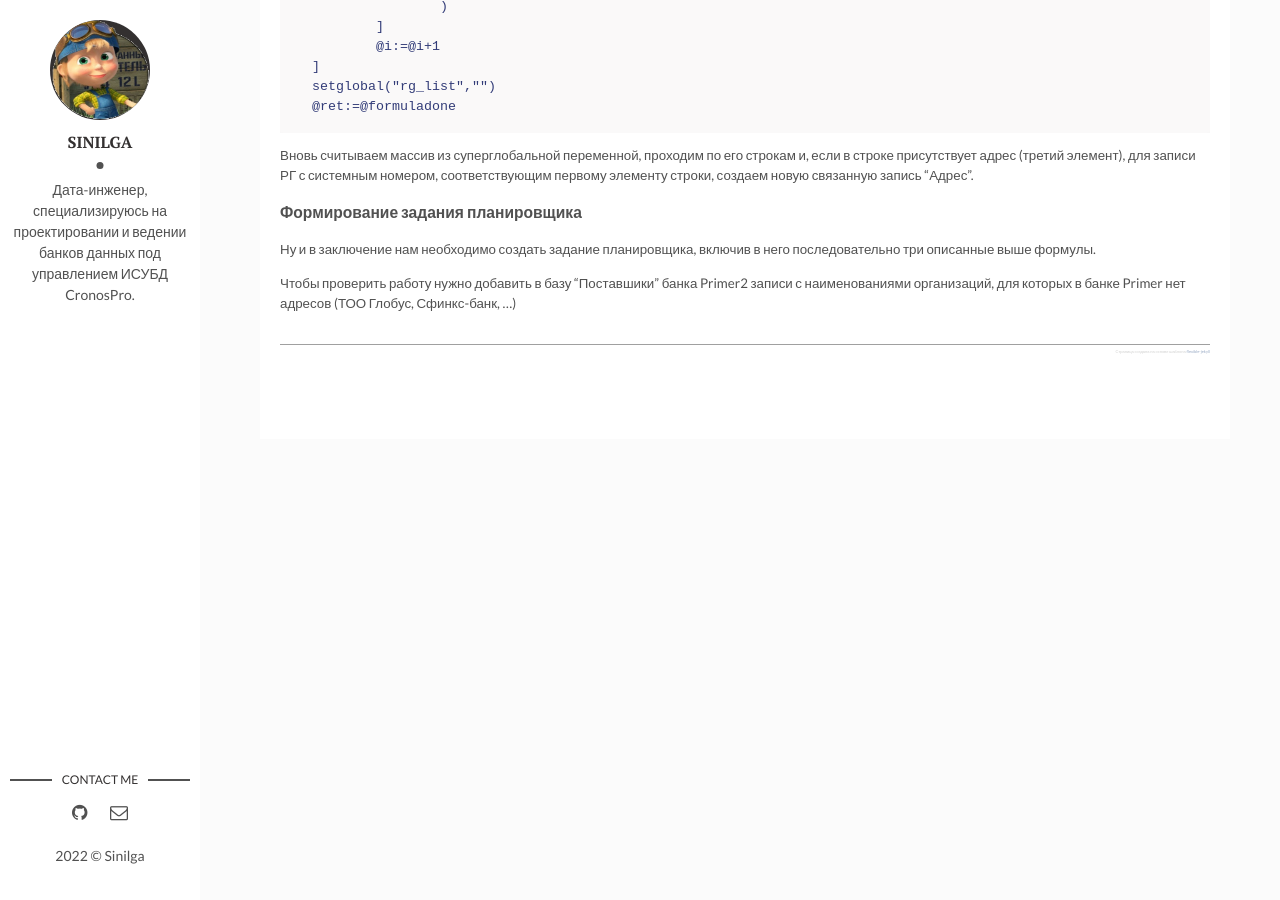
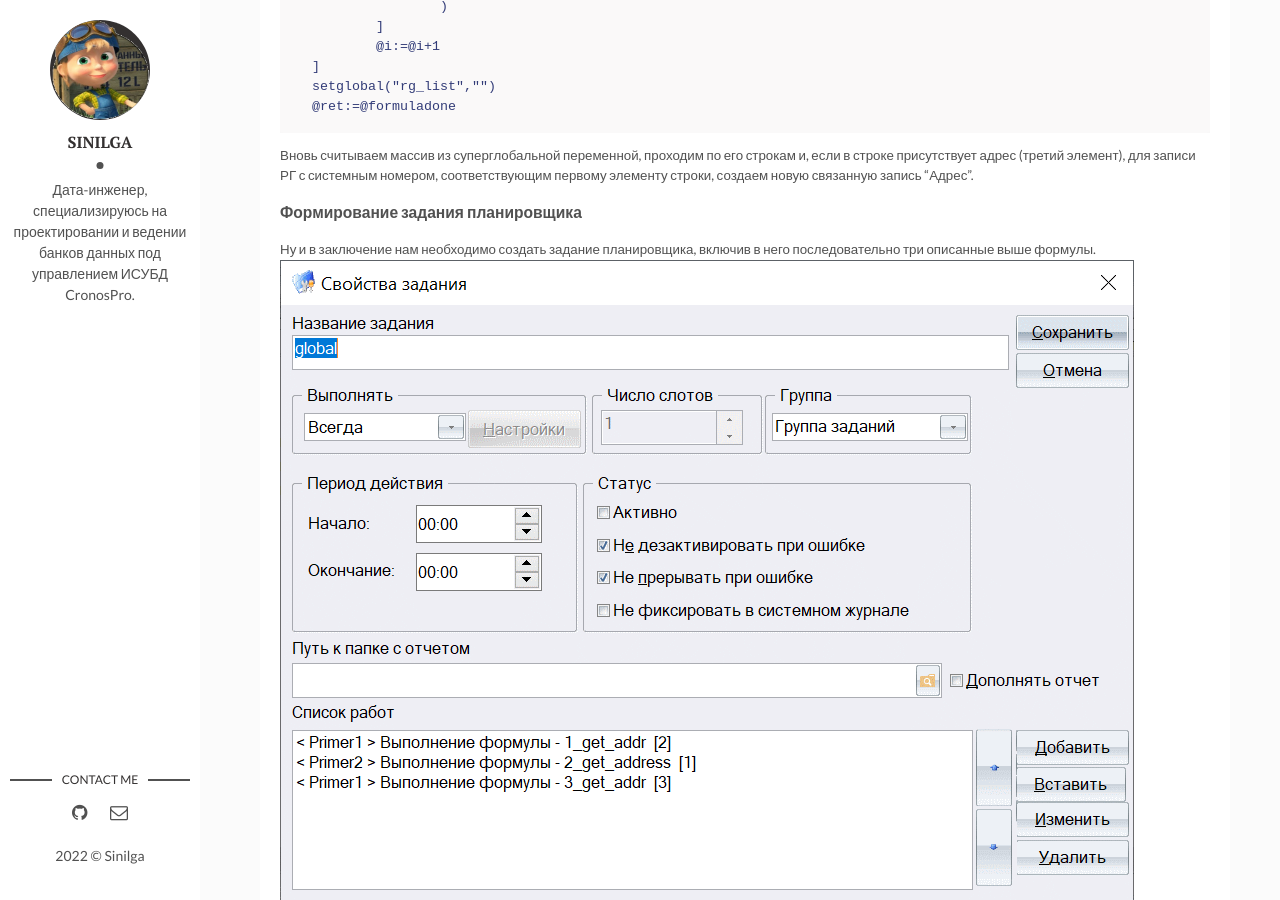
Before and after one commit to sinilga/cronospro, a Jekyll site: the page built from _posts/2022-02-19-another-bank.md, in a window 1280 px wide and 900 px high, scrolled down 2131 px. Built offline with Jekyll 4.4.1, drawn with Linux system fonts in a browser that asks for light colours.

Commit message:
Update 2022-02-19-another-bank.md

```diff
--- a/_posts/2022-02-19-another-bank.md
+++ b/_posts/2022-02-19-another-bank.md
@@ -123,6 +123,6 @@ setglobal("rg_list","")
 ### Формирование задания планировщика
 
 Ну и в заключение нам необходимо создать задание планировщика, включив в него последовательно три описанные выше формулы.
-
+![задание планировщика](/assets/img/sheduler.png)
 
 Чтобы проверить работу нужно добавить в базу "Поставшики" банка Primer2 записи с наименованиями организаций, для которых в банке Primer нет адресов (ТОО Глобус, Сфинкс-банк, ...)
```
